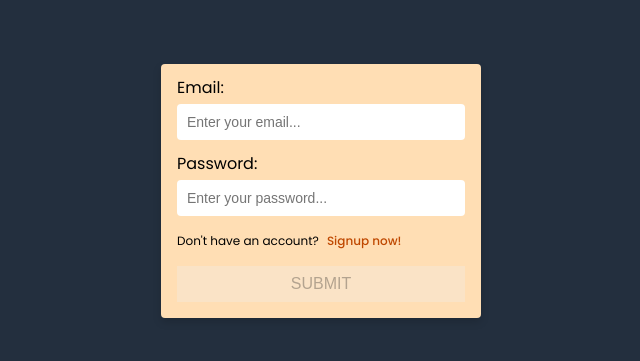
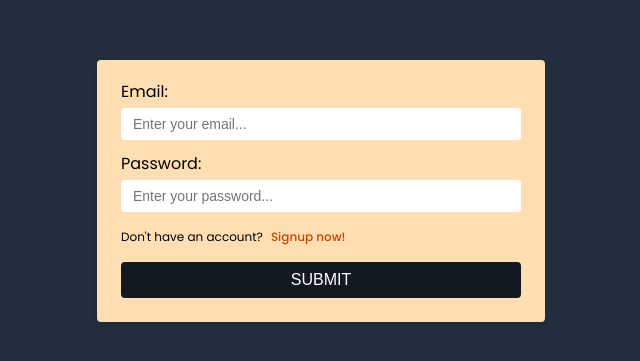
Before and after one commit to PhuocDuyDev/MERN-STACK-WEBSITE, a React (Vite) app in the folder frontend/: page /login in a window 1280 px wide. Shown: the part 209-570 px from the top of the page, without its empty margins (319-959 px from the left). Built offline with nearby package versions, Linux system fonts and the light colour scheme; no server answers.

Commit message:
fix some UI for login page

```diff
--- a/frontend/src/pages/Login/Login.jsx
+++ b/frontend/src/pages/Login/Login.jsx
@@ -9,6 +9,8 @@ import JWTManager from './../../utils/jwt';
 import { REGISTER_PAGE } from '../../const/';
 import { notifyInfo } from '../../utils/toast';
 import styles from './Login.module.css';
+import { client } from '../../client/client';
+import { Input } from '../../components';
 
 const Login = () => {
     const { setIsAuthenticated, isAuthenticated, setCurrentUser } =
@@ -19,7 +21,6 @@ const Login = () => {
     const [errorMsg, setErrorMsg] = useState(null);
     const [emailIsValid, setEmailIsValid] = useState(null);
     const [passwordIsValid, setPasswordIsValid] = useState(null);
-    const [formIsValid, setFormIsValid] = useState(false);
     const navigate = useNavigate();
 
     useEffect(() => {
@@ -32,35 +33,22 @@ const Login = () => {
             setCurrentUser(data?.login.authPayload.user);
             JWTManager.setToken(accessToken);
             setIsAuthenticated(true);
+
+            client.resetStore();
         }
         if (error) {
             setErrorMsg(error.message);
         }
     }, [data, error, isAuthenticated]);
 
-    useEffect(() => {
-        const validate = setTimeout(() => {
-            setFormIsValid(
-                validator.isEmail(email) &&
-                    validator.isLength(password.trim(), {
-                        min: 6,
-                    })
-            );
-        }, 300);
-        return () => {
-            clearTimeout(validate);
-        };
-    });
-
     const handleSubmit = async (event) => {
         event.preventDefault();
-        const data = await loginMutation({
+        await loginMutation({
             variables: {
                 email,
                 password,
             },
         });
-        setCurrentUser(data.data?.login.authPayload.user);
     };
 
     const emailChangeHandler = (e) => {
@@ -92,7 +80,7 @@ const Login = () => {
             >
                 <div className={styles['form-input']}>
                     <label htmlFor='inputEmail'>Email: </label>
-                    <input
+                    <Input
                         id='inputEmail'
                         type='email'
                         value={email}
@@ -100,6 +88,7 @@ const Login = () => {
                         onChange={emailChangeHandler}
                         onBlur={validateEmailHandler}
                         placeholder='Enter your email...'
+                        sizeInput='small'
                     />
                     {emailIsValid === false ? (
                         <span>Email is invalid. Please try again!</span>
@@ -107,7 +96,7 @@ const Login = () => {
                 </div>
                 <div className={styles['form-input']}>
                     <label htmlFor='inputPassword'>Password: </label>
-                    <input
+                    <Input
                         id='inputPassword'
                         type='password'
                         value={password}
@@ -115,6 +104,7 @@ const Login = () => {
                         onChange={passwordChangeHandler}
                         onBlur={validatePasswordHandler}
                         placeholder='Enter your password...'
+                        sizeInput='small'
                     />
                     {passwordIsValid === false ? (
                         <span>Password is invalid. Please try again!</span>
@@ -130,7 +120,7 @@ const Login = () => {
                     <Link to={REGISTER_PAGE}>Signup now!</Link>
                 </div>
 
-                <button disabled={!formIsValid || loading} type='submit'>
+                <button type='submit'>
                     {loading ? 'Try log in' : 'Submit'}
                 </button>
             </form>
--- a/frontend/src/pages/Login/Login.module.css
+++ b/frontend/src/pages/Login/Login.module.css
@@ -10,8 +10,8 @@
     display: flex;
     flex-direction: column;
     gap: var(--gap-m);
-    padding: 1.6rem;
-    min-width: 25%;
+    padding: 2.4rem;
+    min-width: 35%;
     background-color: var(--primary-tint-color);
     box-shadow: var(--box-shadow);
     border-radius: var(--border-radius-sm);
@@ -47,14 +47,6 @@
     flex-direction: column;
     gap: var(--gap-s);
 }
-.form-input input {
-    border: none;
-    outline: none;
-    font-size: 1.4rem;
-    width: 100%;
-    padding: 1rem;
-    border-radius: var(--border-radius-sm);
-}
 
 .form-input label {
     font-size: 1.6rem;
@@ -66,7 +58,11 @@
 }
 
 .error-server {
-    color: red;
+    align-self: center;
+    width: fit-content;
+    padding: 1.2rem 1.6rem;
+    background-color: rgb(255, 0, 0, 0.8);
+    color: var(--text-color-white);
     font-size: 1.4rem;
     text-align: center;
     user-select: none;
```
